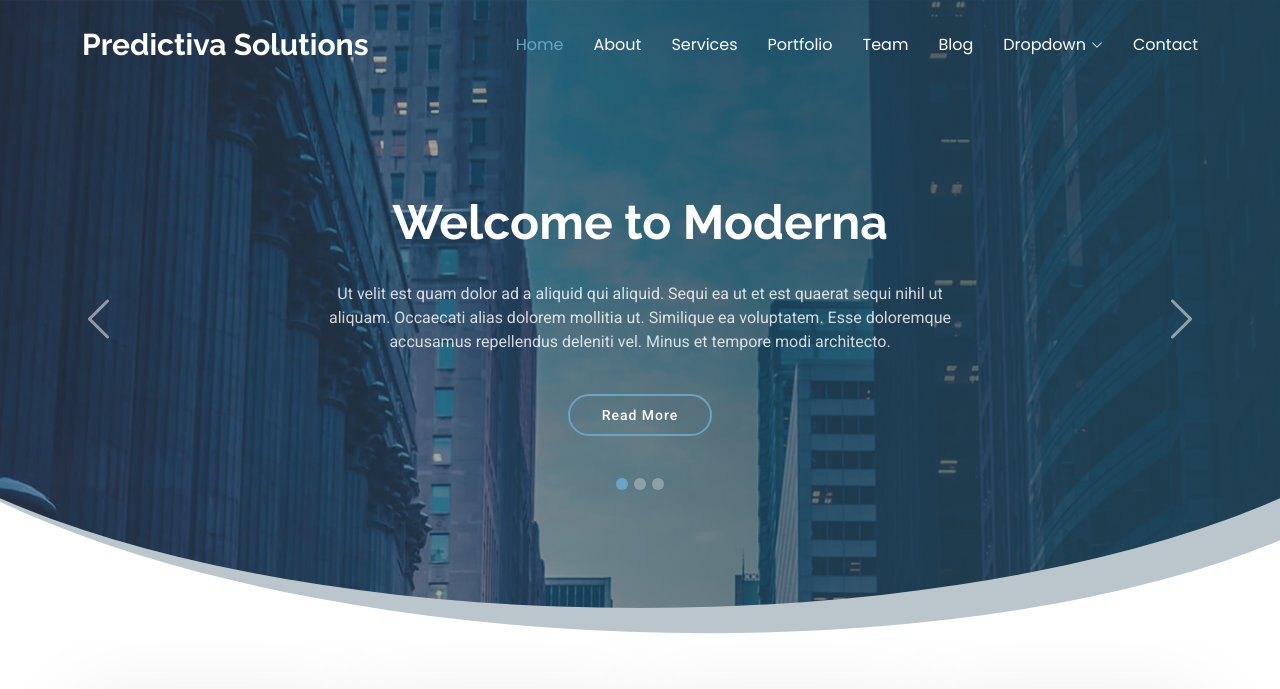
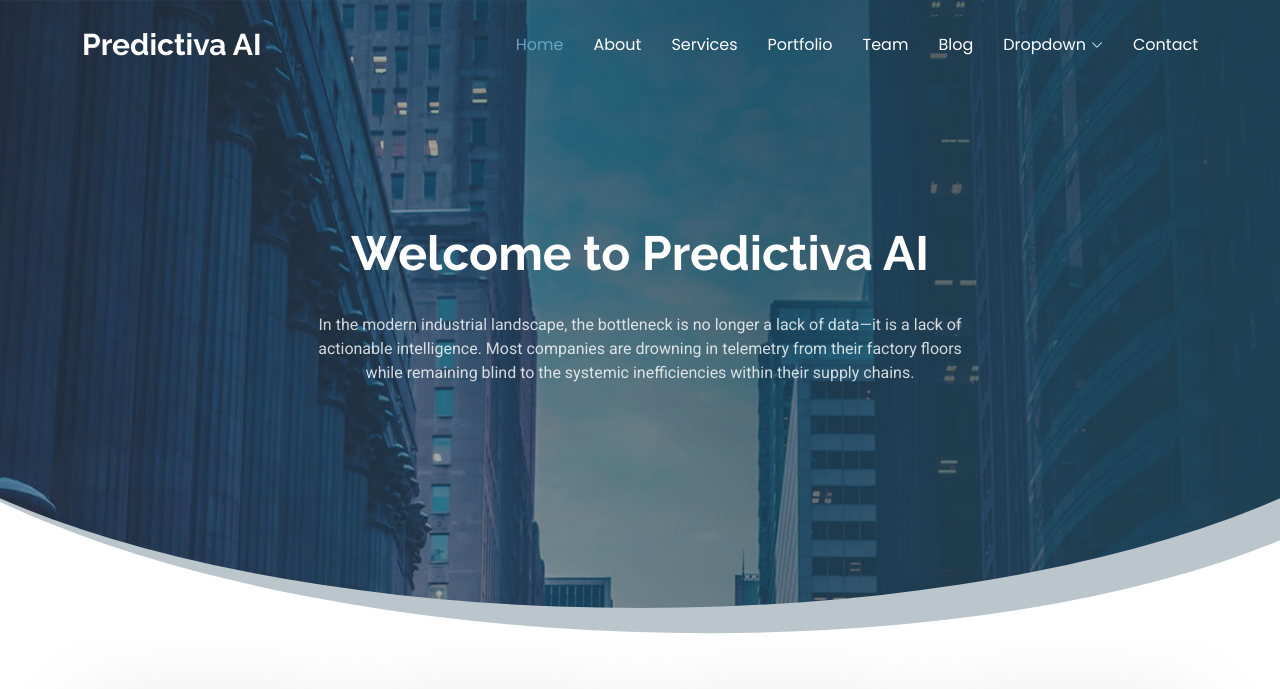
Before and after one commit to SnehasishChar/PredictivaSolution, a Django app: page / in a window 1280 px wide. Shown: the top 689 px of the page. Run offline with Django 5.2, Linux system fonts and the light colour scheme; some libraries are stand-ins or nearby versions.

Commit message:
Update site branding to "Predictiva AI" in header, footer, and index page

```diff
--- a/Predictiva/templates/common/body_header.html
+++ b/Predictiva/templates/common/body_header.html
@@ -5,8 +5,8 @@
 
         <a href="{% url 'index' %}" class="logo d-flex align-items-center">
             <!-- Uncomment the line below if you also wish to use an image logo -->
-            <!-- <img src="assets/img/logo.png" alt=""> -->
-            <h1 class="sitename">Predictiva Solutions</h1>
+            {#            <img src="{% static 'assets/img/logo/CroppedNoBackground.png' %}" alt="">#}
+            <h1 class="sitename">Predictiva AI</h1>
         </a>
 
         <nav id="navmenu" class="navmenu">
--- a/Predictiva/templates/common/footer.html
+++ b/Predictiva/templates/common/footer.html
@@ -24,7 +24,7 @@
         <div class="row gy-4">
             <div class="col-lg-4 col-md-6 footer-about">
                 <a href="{% url 'index' %}" class="d-flex align-items-center">
-                    <span class="sitename">Predictiva Solutions</span>
+                    <span class="sitename">Predictiva AI</span>
                 </a>
                 <div class="footer-contact pt-3">
                     <p>A108 Adam Street</p>
@@ -68,7 +68,8 @@
     </div>
 
     <div class="container copyright text-center mt-4">
-        <p>© <span>Copyright</span> <strong class="px-1 sitename">Predictiva Solutions</strong> <span>All Rights Reserved</span>
+        <p>© <span>Copyright</span> <strong class="px-1 sitename">Predictiva AI</strong>
+            <span>All Rights Reserved</span>
         </p>
     </div>
 
--- a/Predictiva/templates/common/header.html
+++ b/Predictiva/templates/common/header.html
@@ -2,7 +2,7 @@
 
 <meta charset="utf-8">
 <meta content="width=device-width, initial-scale=1.0" name="viewport">
-<title>Predictiva Solutions</title>
+<title>Predictiva AI</title>
 <meta name="description" content="">
 <meta name="keywords" content="">
 
--- a/Predictiva/templates/index.html
+++ b/Predictiva/templates/index.html
@@ -26,43 +26,43 @@
 
                 <div class="carousel-item active">
                     <div class="carousel-container">
-                        <h2>Welcome to Moderna</h2>
-                        <p>Ut velit est quam dolor ad a aliquid qui aliquid. Sequi ea ut et est quaerat sequi nihil ut
-                            aliquam. Occaecati alias dolorem mollitia ut. Similique ea voluptatem. Esse doloremque
-                            accusamus repellendus deleniti vel. Minus et tempore modi architecto.</p>
-                        <a href="#about" class="btn-get-started">Read More</a>
+                        <h2>Welcome to Predictiva AI</h2>
+                        <p>In the modern industrial landscape, the bottleneck is no longer a lack of data—it is a lack
+                            of actionable intelligence. Most companies are drowning in telemetry from their factory
+                            floors while remaining blind to the systemic inefficiencies within their supply chains.</p>
+                        {#                        <a href="#about" class="btn-get-started">Read More</a>#}
                     </div>
                 </div><!-- End Carousel Item -->
 
-                <div class="carousel-item">
-                    <div class="carousel-container">
-                        <h2>Lorem Ipsum Dolor</h2>
-                        <p>Ut velit est quam dolor ad a aliquid qui aliquid. Sequi ea ut et est quaerat sequi nihil ut
-                            aliquam. Occaecati alias dolorem mollitia ut. Similique ea voluptatem. Esse doloremque
-                            accusamus repellendus deleniti vel. Minus et tempore modi architecto.</p>
-                        <a href="#about" class="btn-get-started">Read More</a>
-                    </div>
-                </div><!-- End Carousel Item -->
+                {#                <div class="carousel-item">#}
+                {#                    <div class="carousel-container">#}
+                {#                        <h2>Lorem Ipsum Dolor</h2>#}
+                {#                        <p>Ut velit est quam dolor ad a aliquid qui aliquid. Sequi ea ut et est quaerat sequi nihil ut#}
+                {#                            aliquam. Occaecati alias dolorem mollitia ut. Similique ea voluptatem. Esse doloremque#}
+                {#                            accusamus repellendus deleniti vel. Minus et tempore modi architecto.</p>#}
+                {#                        <a href="#about" class="btn-get-started">Read More</a>#}
+                {#                    </div>#}
+                {#                </div><!-- End Carousel Item -->#}
+                {##}
+                {#                <div class="carousel-item">#}
+                {#                    <div class="carousel-container">#}
+                {#                        <h2>Sequi ea ut et est quaerat</h2>#}
+                {#                        <p>Ut velit est quam dolor ad a aliquid qui aliquid. Sequi ea ut et est quaerat sequi nihil ut#}
+                {#                            aliquam. Occaecati alias dolorem mollitia ut. Similique ea voluptatem. Esse doloremque#}
+                {#                            accusamus repellendus deleniti vel. Minus et tempore modi architecto.</p>#}
+                {#                        <a href="#about" class="btn-get-started">Read More</a>#}
+                {#                    </div>#}
+                {#                </div><!-- End Carousel Item -->#}
 
-                <div class="carousel-item">
-                    <div class="carousel-container">
-                        <h2>Sequi ea ut et est quaerat</h2>
-                        <p>Ut velit est quam dolor ad a aliquid qui aliquid. Sequi ea ut et est quaerat sequi nihil ut
-                            aliquam. Occaecati alias dolorem mollitia ut. Similique ea voluptatem. Esse doloremque
-                            accusamus repellendus deleniti vel. Minus et tempore modi architecto.</p>
-                        <a href="#about" class="btn-get-started">Read More</a>
-                    </div>
-                </div><!-- End Carousel Item -->
-
-                <a class="carousel-control-prev" href="#hero-carousel" role="button" data-bs-slide="prev">
-                    <span class="carousel-control-prev-icon bi bi-chevron-left" aria-hidden="true"></span>
-                </a>
-
-                <a class="carousel-control-next" href="#hero-carousel" role="button" data-bs-slide="next">
-                    <span class="carousel-control-next-icon bi bi-chevron-right" aria-hidden="true"></span>
-                </a>
-
-                <ol class="carousel-indicators"></ol>
+                {#                <a class="carousel-control-prev" href="#hero-carousel" role="button" data-bs-slide="prev">#}
+                {#                    <span class="carousel-control-prev-icon bi bi-chevron-left" aria-hidden="true"></span>#}
+                {#                </a>#}
+                {##}
+                {#                <a class="carousel-control-next" href="#hero-carousel" role="button" data-bs-slide="next">#}
+                {#                    <span class="carousel-control-next-icon bi bi-chevron-right" aria-hidden="true"></span>#}
+                {#                </a>#}
+                {##}
+                {#                <ol class="carousel-indicators"></ol>#}
 
             </div>
 
```
Also changed, not shown: Predictiva/static/assets/css/main.css (+18 -26 lines), Predictiva/static/assets/img/logo/CroppedNoBackground.png (added), Predictiva/static/assets/img/logo/CroppedSvg.svg (added), Predictiva/static/assets/img/logo/NoBackground.png (added), Predictiva/static/assets/img/logo/NobackgroundPNG.png (added), Predictiva/static/assets/img/logo/svg.svg (added).
